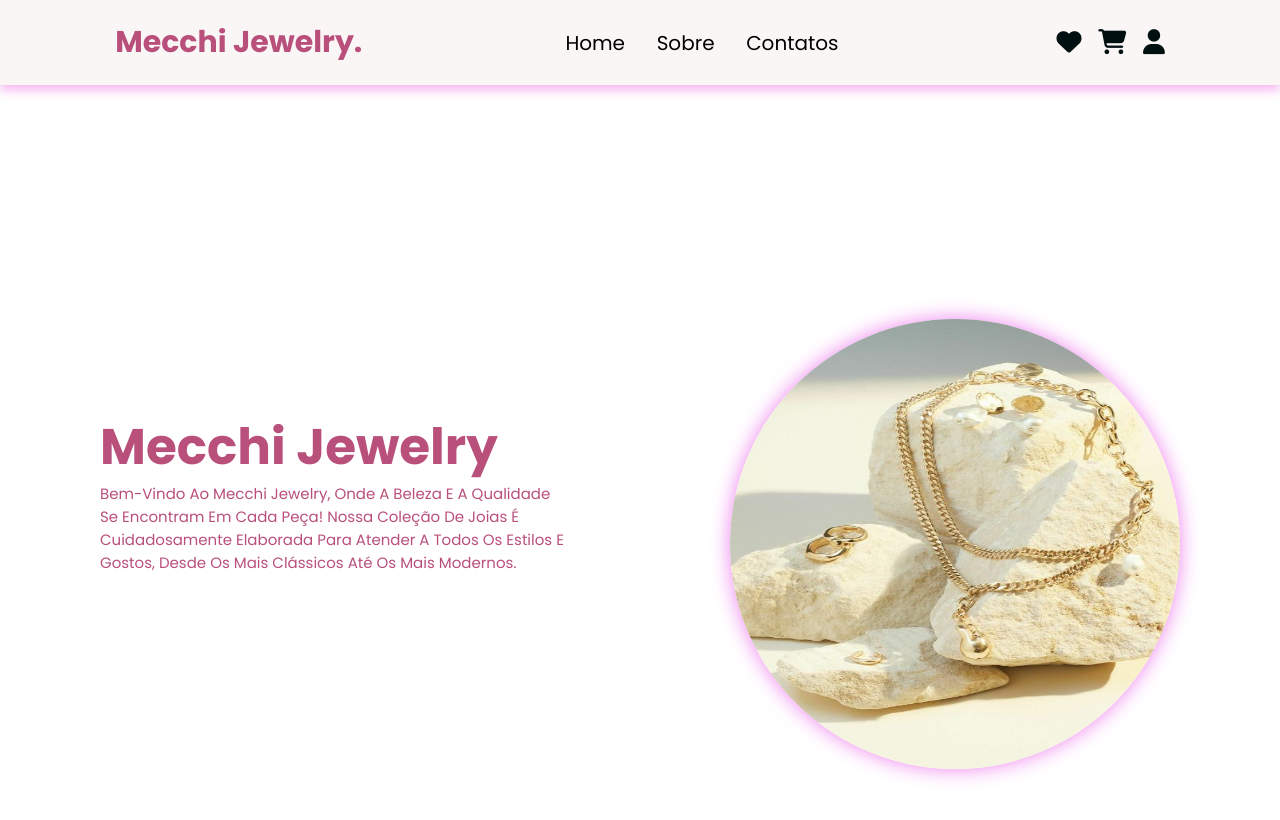
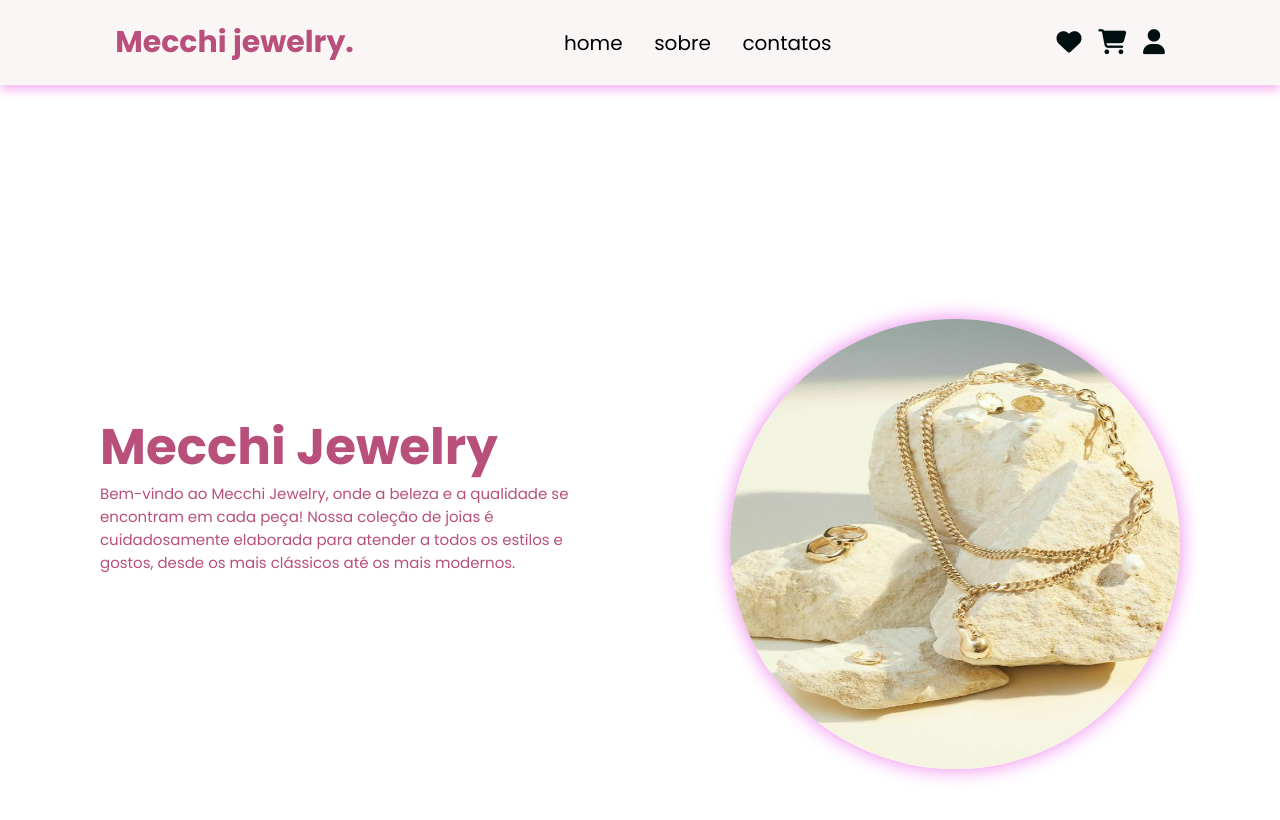
Before and after one commit to Amandamecchi/Site-basico, a plain HTML site: page index.html in a window 1280 px wide. Drawn offline with Linux system fonts and the light colour scheme.

```diff
--- a/index.html
+++ b/index.html
@@ -15,7 +15,7 @@
 <!--header section starts-->
 
 <header>
-<a href="#" class="logo">mecchi jewelry.</a>
+<a href="#" class="logo">Mecchi jewelry.</a>
 
 <nav class="navbar">
     <a href="index.html">home</a>
--- a/styles.css
+++ b/styles.css
@@ -7,7 +7,7 @@
     font-family: Poppins, sans-serif;
     outline: none; border: none;
     text-decoration: none;
-    text-transform: capitalize;
+    text-transform: inherit;
     transition: .2s linear;
     font-size: 62.5%;
     /*background-color: #414270;*/
```
